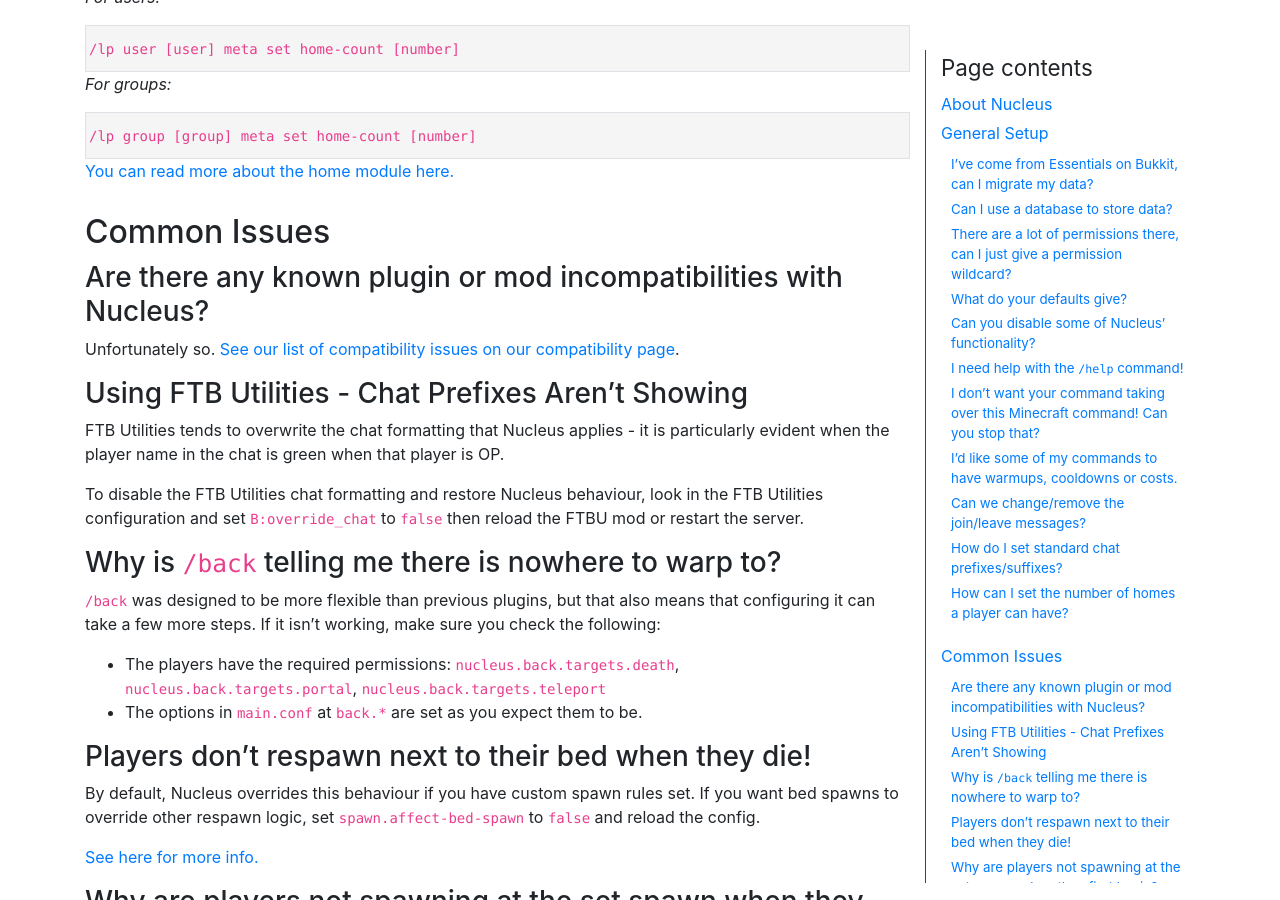
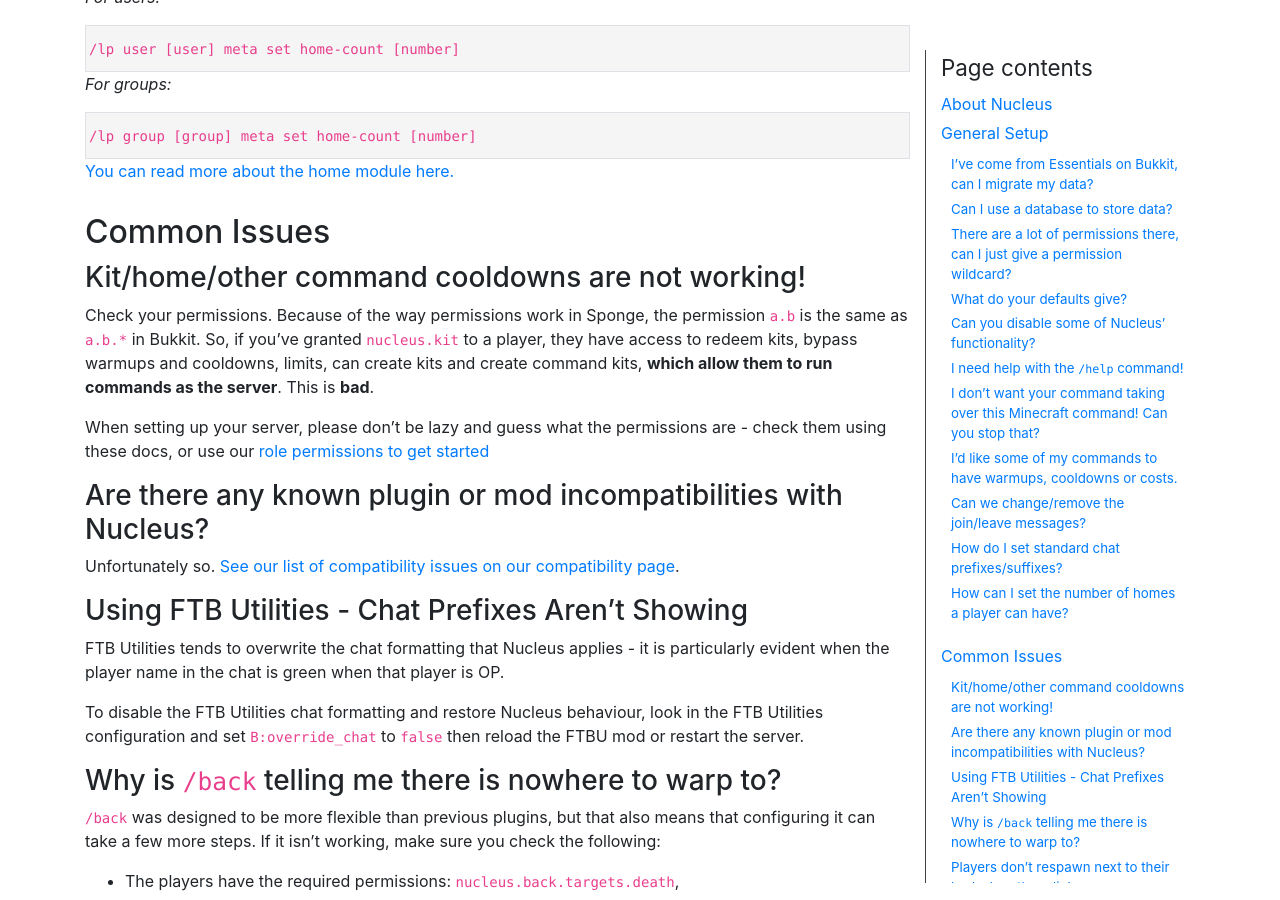
Before and after one commit to NucleusPowered/site-v2, a Jekyll site: the page built from docs/faqs.md, in a window 1280 px wide and 900 px high, scrolled down 3397 px. Built offline with Jekyll 4.4.1, drawn with Linux system fonts in a browser that asks for light colours.

Commit message:
Add FAQ about the kit permission...

```diff
--- a/docs/faqs.md
+++ b/docs/faqs.md
@@ -150,6 +150,15 @@
 ## Common Issues
 {:.firsth2nomargin}
 
+### Kit/home/other command cooldowns are not working!
+
+Check your permissions. Because of the way permissions work in Sponge, the permission `a.b` is the same as `a.b.*` in Bukkit. So, if
+you've granted `nucleus.kit` to a player, they have access to redeem kits, bypass warmups and cooldowns, limits, can create kits and
+create command kits, **which allow them to run commands as the server**. This is **bad**.
+
+When setting up your server, please don't be lazy and guess what the permissions are - check them using these docs, or use our
+[role permissions to get started](howto/roleperms.html)
+
 ### Are there any known plugin or mod incompatibilities with Nucleus?
 
 Unfortunately so. [See our list of compatibility issues on our compatibility page](compatibility.html).
```
